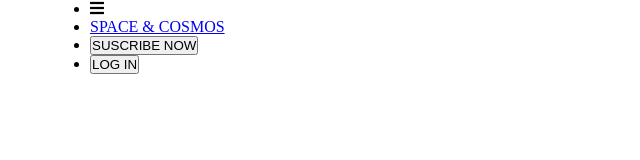
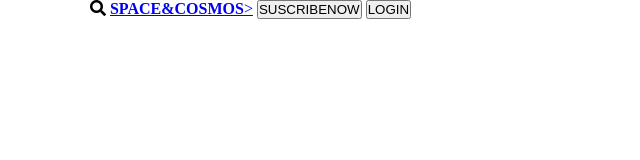
Before and after one commit to taiwocoker/NewYork-Times-Clone, a plain HTML site: page index.html in a window 1280 px wide. Shown: the whole page, without its empty margins (0-640 px from the left). Drawn offline with Linux system fonts and the light colour scheme.

Commit message:
worked on the navigation bar

```diff
--- a/index.html
+++ b/index.html
@@ -8,8 +8,8 @@
   </head>
   <body>
 
-
-      <!-- <div class="">
+      <nav>
+       <div class="">
 
         <span><i class="fas fa-search"></i></span>
         <a href="#"><strong>SPACE&COSMOS</strong>></a>
@@ -17,18 +17,21 @@
          <button type="button" name="button">SUSCRIBENOW</button>
          <button type="button" name="button">LOGIN</button>
        </span>
-      </div> -->
-   <nav>
+      </div>
+      </nav>
+   <!-- <nav>
      <div class="container">
        <ul>
          <li><i class="fas fa-bars"></i></li>
          <li><a href="#">SPACE & COSMOS</a></li>
-         <li><button type="submit" name="button">SUSCRIBE NOW</button></li>
-         <li><button type="submit" name="button">LOG IN</button></li>
+         <li><img src="images/NewYork.PNG" alt=""></li>
+         <div class="left">
+           <li><button type="submit" name="button">SUSCRIBE NOW</button></li>
+          <li><button type="submit" name="button">LOG IN</button></li></div>
          </ul>
      </div>
 
-    </nav>
+    </nav> -->
 
 
   </body>
--- a/style.css
+++ b/style.css
@@ -1,14 +1,29 @@
 * {
   margin: 0;
   padding: 0;
+}
 
+li {
+    list-style: none;
+    cursor: pointer;
 }
+
+ a {
+    cursor: pointer;
+ }
+
+
 body {
   margin: auto;
   width: 1100px;
 }
-.container {
-  display: flex;
-  flex-direction: row;
 
+nav {
+    display: flex;
+    flex-direction: column;
 }
+
+.left {
+    display: flex;
+    justify-content: flex-end;
+}
```
Also changed, not shown: images/NewYork.PNG (added).
